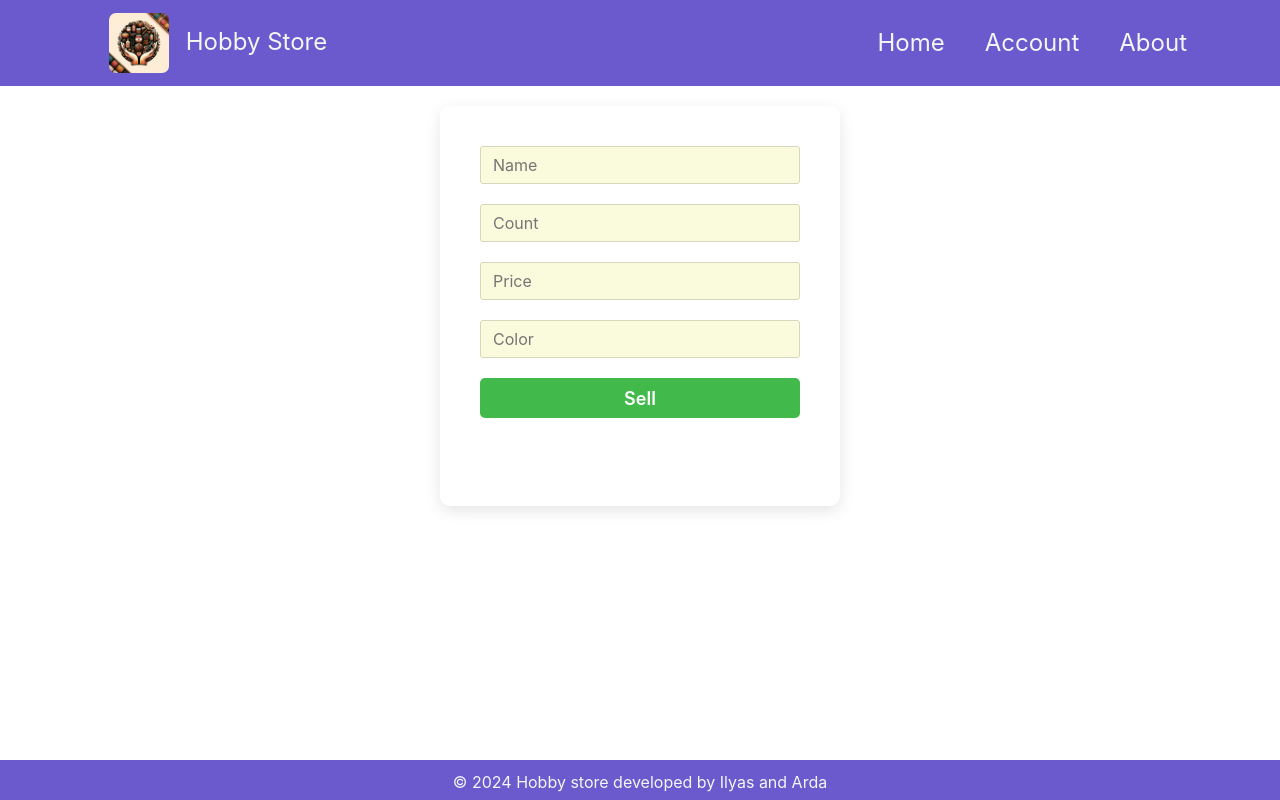
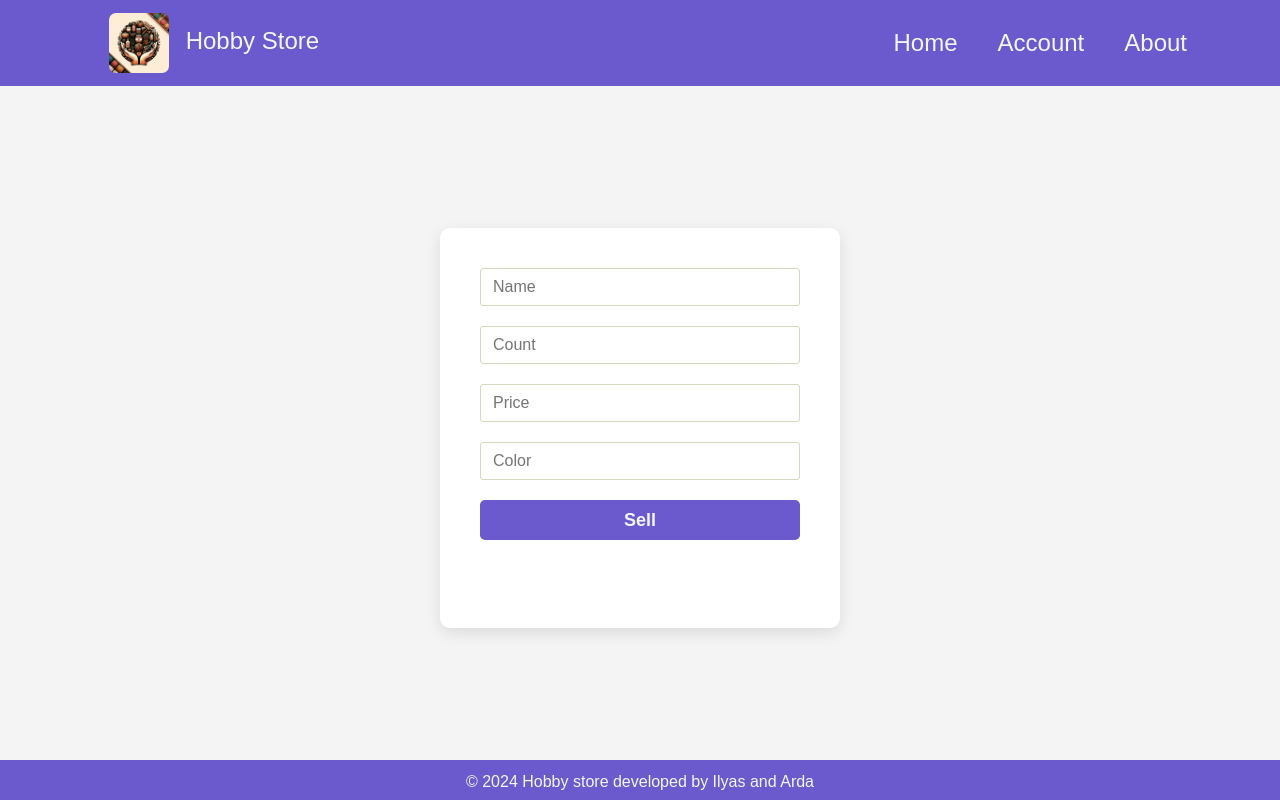
Before and after one commit to 1lyasm/hobby_store, a Flask app: page /sell in a window 1280 px wide. Run offline with Flask 3, Linux system fonts and the light colour scheme; some libraries are stand-ins or nearby versions.

Commit message:
Style sell page

```diff
--- a/templates/sell.html
+++ b/templates/sell.html
@@ -5,6 +5,18 @@
 {% block content %}
 
 <style>
+    body {
+            font-family: Arial, sans-serif;
+            background-color: #f4f4f4;
+            display: flex;
+            align-items: center;
+            justify-content: center;
+            height: 100vh;
+            margin: 0;
+            padding-top: 56px;
+        }
+
+
     .form-container {
         background-color: white;
         padding: 40px;
@@ -21,26 +33,28 @@
         font-size: 16px;
         border-radius: 3px;
         width: 100%;
-        background-color: #fafadc;
+        background-color: white;
         border: 1px solid #d7d7be;
         margin-bottom: 20px;
     }
 
         #sell_button {
             height: 40px;
-        width: 100%;
+            width: 320px;
             border-radius: 5px;
             font-size: 18px;
             font-weight: 600;
-        background-color: #41b94b; /* Green button color */
+            background-color: #6A5ACD;
             border: none;
-        color: white;
+            color: #F5F5F5;
             cursor: pointer;
         }
 
         #sell_button:hover {
-        background-color: #369c3b; /* Hover effect */
+            background-color: #695acd96;
         }
+
+
 
     #msg {
         font-size: x-large;
```
Lines whose indentation alone changed are shown as unchanged.
